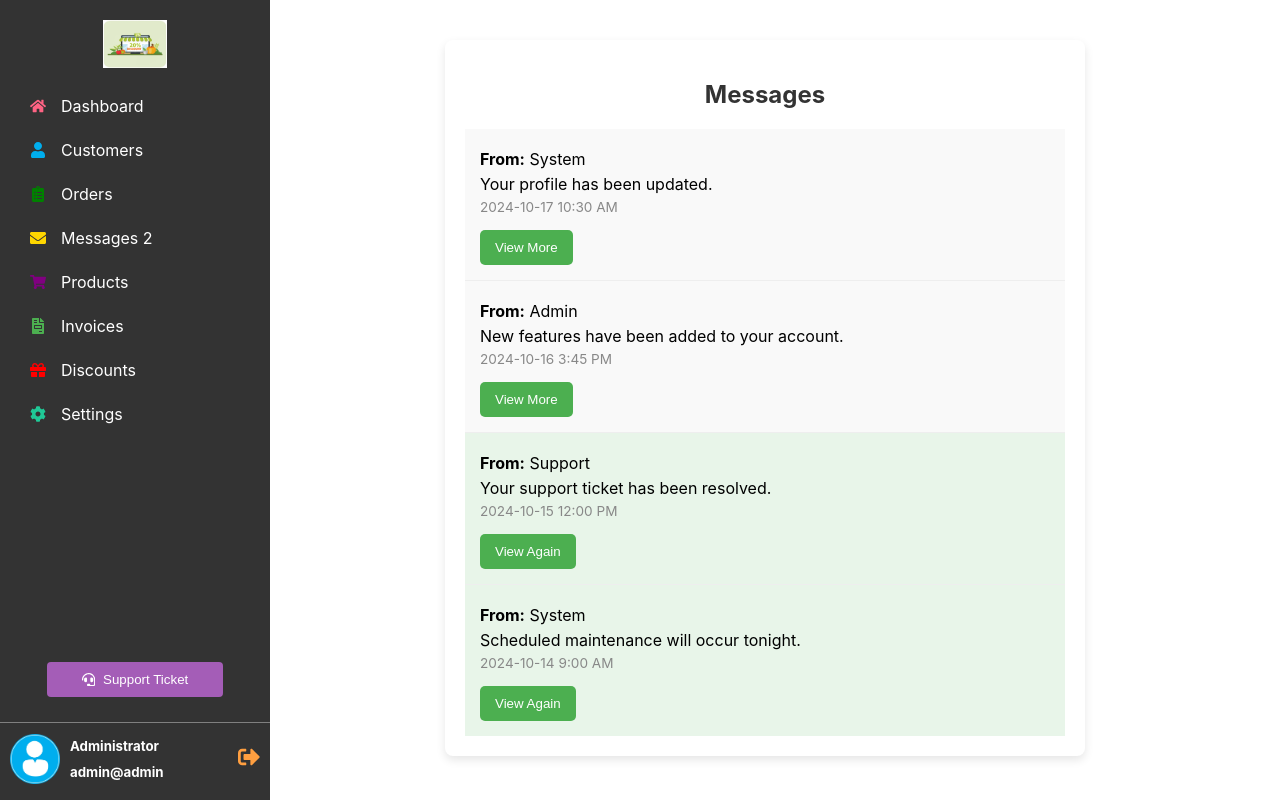
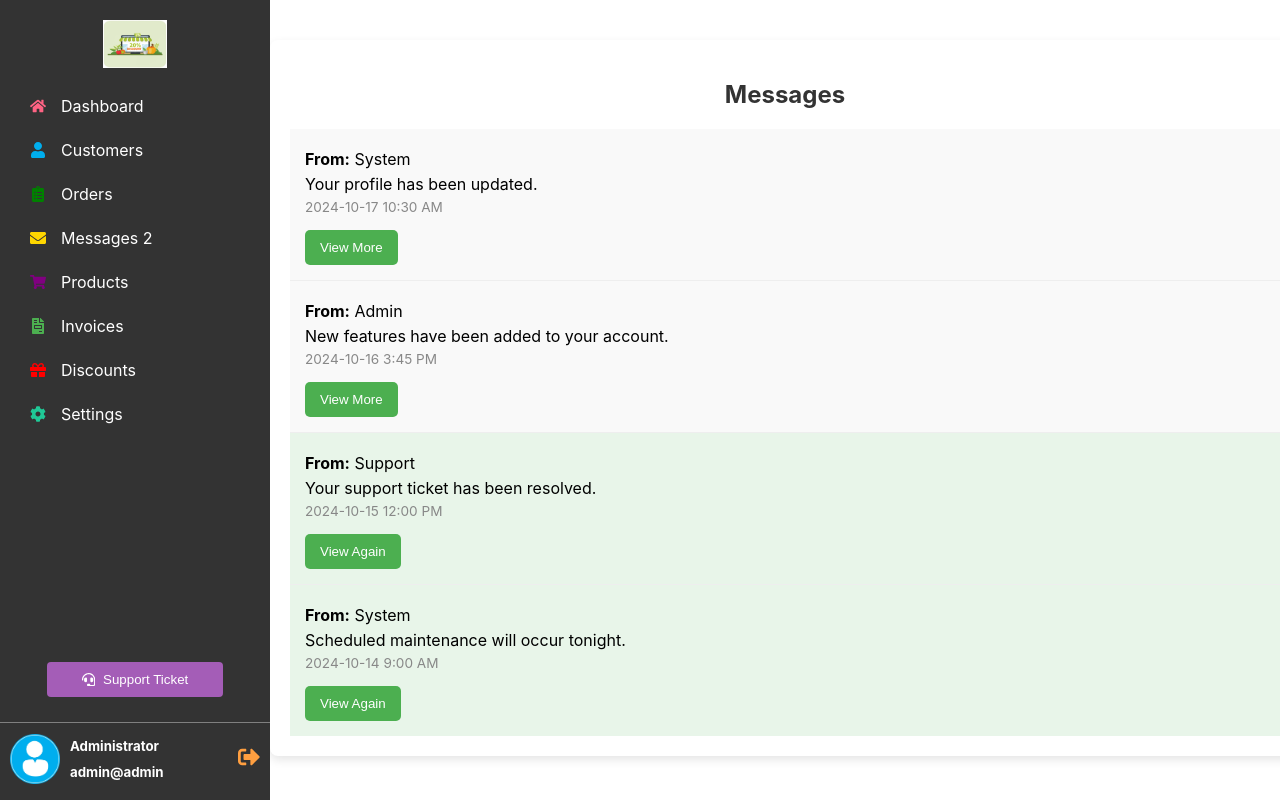
Before and after one commit to Ombito/Admin-dashboard, a React (Create React App) app: page /messages in a window 1280 px wide. Built offline with nearby package versions, Linux system fonts and the light colour scheme.

Commit message:
Fix: messages

```diff
--- a/src/components/Messages/messages.css
+++ b/src/components/Messages/messages.css
@@ -1,56 +1,56 @@
 .notifications-container {
-    max-width: 600px; /* Set a max width for the container */
-    margin: 20px auto; /* Center the container */
-    padding: 20px; /* Padding inside the container */
-    border-radius: 8px; /* Rounded corners */
-    box-shadow: 0 4px 10px rgba(0, 0, 0, 0.1); /* Subtle shadow for depth */
-    background-color: #ffffff; /* White background */
+    width: 100%;
+    margin: 20px auto;
+    padding: 20px;
+    border-radius: 8px;
+    box-shadow: 0 4px 10px rgba(0, 0, 0, 0.1);
+    background-color: #ffffff;
 }
 
 h2 {
-    text-align: center; /* Center the heading */
-    color: #333; /* Dark gray color for text */
+    text-align: center;
+    color: #333;
 }
 
 .notifications-list {
-    margin-top: 20px; /* Space above the list */
+    margin-top: 20px;
 }
 
 .notification-item {
-    padding: 15px; /* Padding inside each notification item */
-    border-bottom: 1px solid #eee; /* Light gray border between items */
+    padding: 15px;
+    border-bottom: 1px solid #eee;
 }
 
 .notification-item:last-child {
-    border-bottom: none; /* Remove border from last item */
+    border-bottom: none;
 }
 
 .unread {
-    background-color: #f9f9f9; /* Light background for unread notifications */
+    background-color: #f9f9f9;
 }
 
 .read {
-    background-color: #e8f5e9; /* Light green background for read notifications */
+    background-color: #e8f5e9;
 }
 
 .notification-item p {
-    margin: 5px 0; /* Margin for paragraphs */
+    margin: 5px 0;
 }
 
 .timestamp {
-    font-size: 0.85rem; /* Smaller font size for timestamp */
-    color: #888; /* Gray color for timestamp text */
+    font-size: 0.85rem;
+    color: #888;
 }
 
 button {
-    background-color: #4caf50; /* Green background for button */
-    color: white; /* White text color */
-    border: none; /* No border */
-    border-radius: 5px; /* Rounded corners */
-    padding: 10px 15px; /* Padding inside button */
-    cursor: pointer; /* Pointer cursor on hover */
+    background-color: #4caf50;
+    color: white;
+    border: none;
+    border-radius: 5px;
+    padding: 10px 15px;
+    cursor: pointer;
 }
 
 button:hover {
-    background-color: #45a049; /* Darker green on hover */
+    background-color: #45a049;
 }
```
